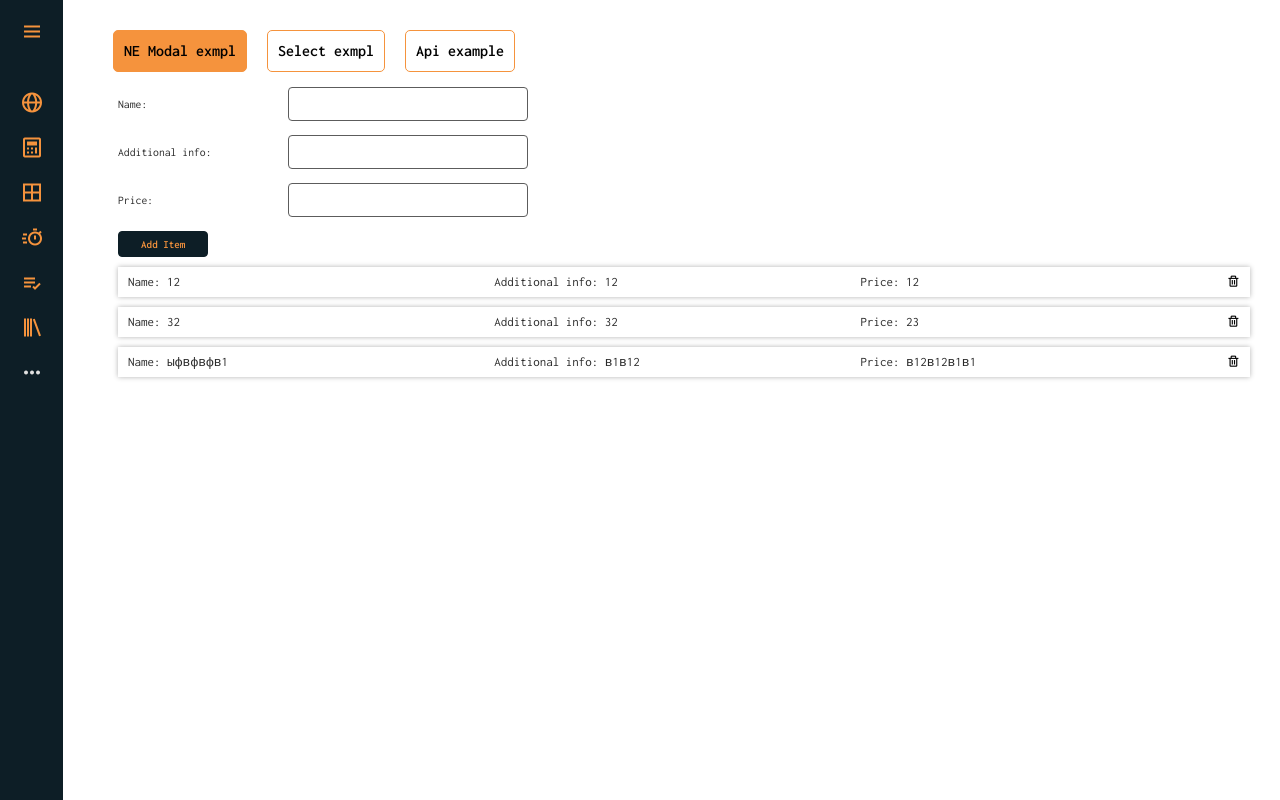
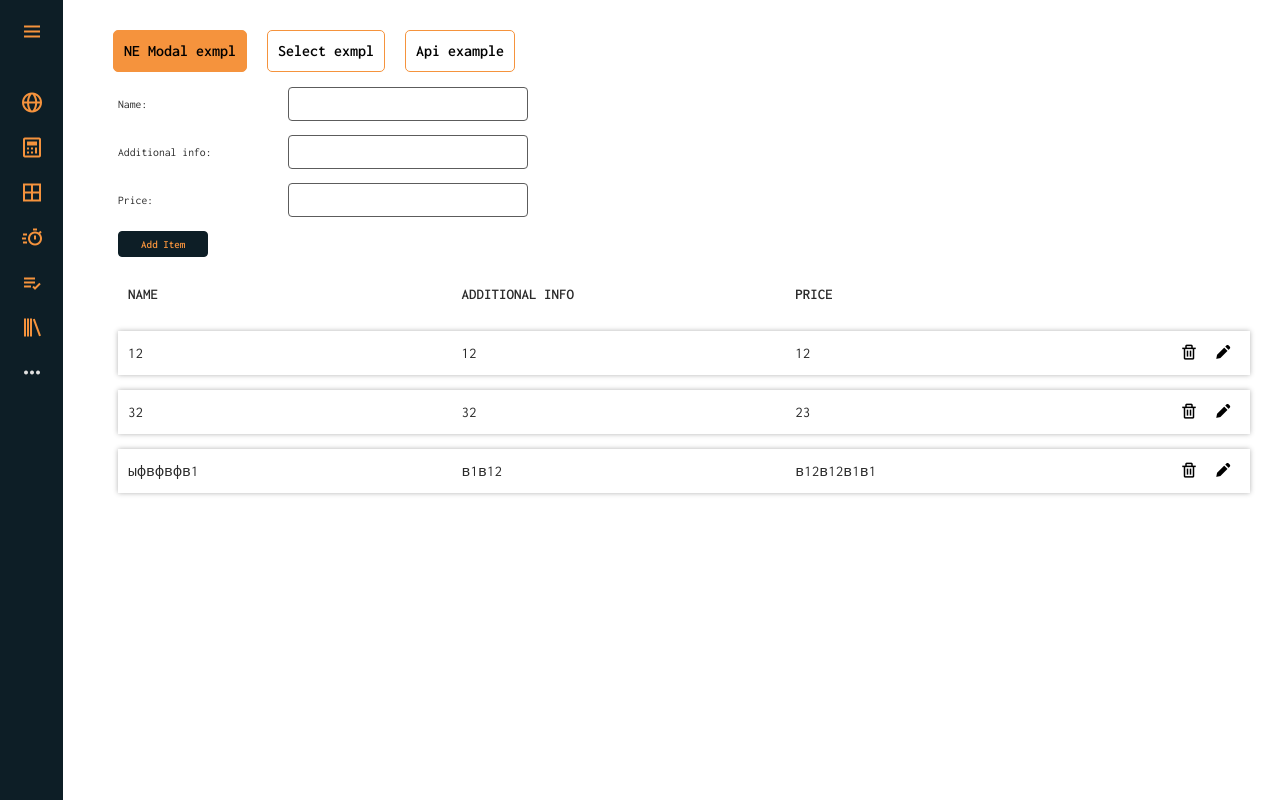
Before and after one commit to Evjjenui/gtp-react, a React app: page /other in a window 1280 px wide. Built offline with nearby package versions, Linux system fonts and the light colour scheme; data requests are answered from the project's data file.

Commit message:
add modal item update

```diff
--- a/src/components/parts/modal/Modal.js
+++ b/src/components/parts/modal/Modal.js
@@ -60,8 +60,6 @@ function Modal() {
   }
 
   function removeItem(id) {
-    // let newList = itemsList.filter(item => item.id !== id);
-    // setItemsList(newList)
     fetch(('http://localhost:4040/modal_items/' + id), {
       method: 'DELETE'
     });
--- /dev/null
+++ b/src/components/parts/modal/parts/ModalEditForm.js
@@ -0,0 +1,68 @@
+import React, { useState, useEffect } from "react";
+
+import { FormInputEdit } from "../../particles/FormInputEdit";
+
+
+const ModalEditForm = ({onEdit, itemContent, key, ...rest}) => {
+  const [values, setValues] = useState({})
+  const { name, addInfo, price, id } = itemContent
+
+  const submitHandler = () =>{
+    const { onUpdate } = { ...rest }
+    onEdit(false)
+
+    const itemContent = {
+      name: values.name || name,
+      addInfo: values.addInfo || addInfo,
+      price: values.price || price,
+    }
+
+    onUpdate(itemContent)
+
+    const requestOptions = {
+      method: 'PUT',
+      headers:  {'Content-Type': 'application/json' },
+      body: JSON.stringify(values)
+    }
+
+    fetch(('http://localhost:4040/modal_items/' + id), requestOptions)
+      .then(response => response.json())
+  }
+
+  return (
+    <>
+      <form onSubmit={(e) => submitHandler(e)}>
+        <div className="modal-item__subitem">
+          <FormInputEdit
+            defaultValueText={name}
+            onChange={(name) => setValues({ ...values, name })}
+          />
+        </div>
+        <div className="modal-item__subitem">
+          <FormInputEdit
+            defaultValueText={addInfo}
+            onChange={(addInfo) => setValues({ ...values, addInfo })}
+          />
+        </div>
+        <div className="modal-item__subitem">
+          <FormInputEdit
+            defaultValueText={price}
+            onChange={(price) => setValues({ ...values, price })}
+          />
+        </div>
+        <div className="btns">
+          <button className='btn'>
+            <i className='bx bx-check'></i>
+          </button>
+          <span
+            className='btn'
+            onClick={() => onEdit(false)}>
+            <i className='bx bx-undo'></i>
+          </span>
+        </div>
+      </form>
+    </>
+  )
+}
+
+export default ModalEditForm;
--- a/src/components/parts/modal/parts/ModalItem.js
+++ b/src/components/parts/modal/parts/ModalItem.js
@@ -1,25 +1,55 @@
-import React from "react";
+import React, {useState} from "react";
+import ModalEditForm from "./ModalEditForm";
 
-const ModalItem = ({itemInfo, ...rest}) => {
+const ModalItem = ({itemInfo, HeadItem, ...rest}) => {
+  const [isEditing, setIsEditing] = useState(false)
+  const [values, setValues] = useState(itemInfo);
 
-  function ClickHandler(e) {
-    const { onChange } = {...rest};
-    onChange(e);
+  const deleteHandler = (e) => {
+    const { onDelete } = {...rest};
+    onDelete(e);
     e.target.parentElement.parentElement.remove();
+  }
+
+  if (!isEditing) {
+
+    return (
+      <div className='modal-item'>
+        <div className="modal-item__subitem">
+          <span>{values.name}</span>
+        </div>
+        <div className="modal-item__subitem">
+          <span>{values.addInfo}</span>
+        </div>
+        <div className="modal-item__subitem">
+          <span>{values.price}</span>
+        </div>
+        <div className="btns">
+          <button
+            className='btn'
+            onClick={(e) => deleteHandler(e)}>
+            <i className="bx bx-trash"></i>
+          </button>
+          <button
+            className='btn'
+            onClick={() => setIsEditing(true)}>
+            <i className='bx bxs-pencil'></i>
+          </button>
+        </div>
+      </div>
+    )
   }
 
   return (
     <div className='modal-item'>
-      <span>Name: {itemInfo.name}</span>
-      <span>Additional info: {itemInfo.addInfo}</span>
-      <span>Price: {itemInfo.price}</span>
-      <button
-        className='delete'
-        onClick={(e) => ClickHandler(e)}>
-        <i className="bx bx-trash"></i>
-      </button>
+
+      <ModalEditForm
+        onEdit={ (state) => setIsEditing(state) }
+        onUpdate = {(itemValues) => setValues(itemValues)}
+        itemContent = {itemInfo}
+      />
     </div>
-  );
+  )
 }
 
 export default ModalItem;
--- a/src/components/parts/modal/parts/ModalList.js
+++ b/src/components/parts/modal/parts/ModalList.js
@@ -2,19 +2,30 @@ import React from 'react';
 import ModalItem from './ModalItem';
 
 
-const ModalList= ({ onDelete, list }) => {
+const ModalList = ({ onDelete, list }) => {
 
-  function getItem(itemId) {
+  const deleteItem = (itemId) => {
     onDelete(itemId);
   }
 
   return (
     <>
+      <div className='modal-item modal-item_head'>
+        <div className="modal-item__subitem">
+          <span>Name</span>
+        </div>
+        <div className="modal-item__subitem">
+          <span>Additional info</span>
+        </div>
+        <div className="modal-item__subitem">
+          <span>Price</span>
+        </div>
+      </div>
       {list.map(item => (
         <ModalItem
           key={item.id}
           itemInfo={item}
-          onChange={() => getItem(item.id)}
+          onChange={() => deleteItem(item.id)}
           />
       ))}
     </>
--- a/src/components/parts/particles/FormInput.js
+++ b/src/components/parts/particles/FormInput.js
@@ -3,7 +3,7 @@ import React from 'react';
 export const FormInput = ({ label, ...rest }) => {
   const {valueText} = {...rest}
 
-  function ChangeText(e) {
+  function changeText(e) {
     const {onChange} = {...rest};
     onChange(e.target.value);
   };
@@ -13,7 +13,7 @@ export const FormInput = ({ label, ...rest }) => {
       <label>{label}:</label>
       <input
         type = "text"
-        onChange = {ChangeText}
+        onChange = {changeText}
         value = {valueText}
         required
         />
--- /dev/null
+++ b/src/components/parts/particles/FormInputEdit.js
@@ -0,0 +1,23 @@
+import React from 'react';
+
+export const FormInputEdit = ({ label, ...rest }) => {
+  const {defaultValueText} = {...rest}
+  const {placeholderText} = {...rest}
+
+  function changeText(e) {
+    const {onChange} = {...rest}
+    onChange(e.target.value || e.target.defaultValue)
+  };
+
+  return (
+    <div className="form-item">
+      <input
+        type = "text"
+        onChange = {changeText}
+        defaultValue = {defaultValueText}
+        // value = {defaultValueText}
+        placeholder = {placeholderText}
+        />
+    </div>
+  )
+};
--- a/src/scss/style.scss
+++ b/src/scss/style.scss
@@ -167,7 +167,6 @@ button {
     @include box-shadow(none);
   }
 }
-// FORM END
 
 form,
 .form-item {
@@ -190,25 +189,61 @@ form,
     }
   }
 }
+// FORM END
 
 .modal-item {
   display: flex;
-  justify-content: space-between;
+  align-items: center;
   width: 100%;
+  height: 44px;
+  margin: 15px 0 0;
   padding: 5px 10px;
-  line-height: 20px;
-  font-size: 13px;
-  margin: 10px 0;
   @include box-shadow(0 0 5px rgba(0, 0, 0, 0.3));
 
-  span {
+  &_head {
+    font-weight: 600;
+    text-transform: uppercase;
+    box-shadow: none;
+
+    span {
+      text-align: left;
+    }
+  }
+
+  &__subitem {
     width: 30%;
     text-align: left;
   }
 
-  .delete {
+  form {
+    display: flex;
+    width: 100%;
+  }
+
+  .form-item {
+    margin: 0;
+    width: 100%;
+  }
+
+  span {
+    font-size: 15px;
+    line-height: 34px;
+  }
+
+  .btns {
+    margin-left: auto;
+  }
+
+  .btn {
+    padding: 3px 0;
+    margin: 2px 8px;
+    cursor: pointer;
     border: none;
     background: none;
+
+    i {
+      font-size: 18px;
+    }
   }
 }
 
```
